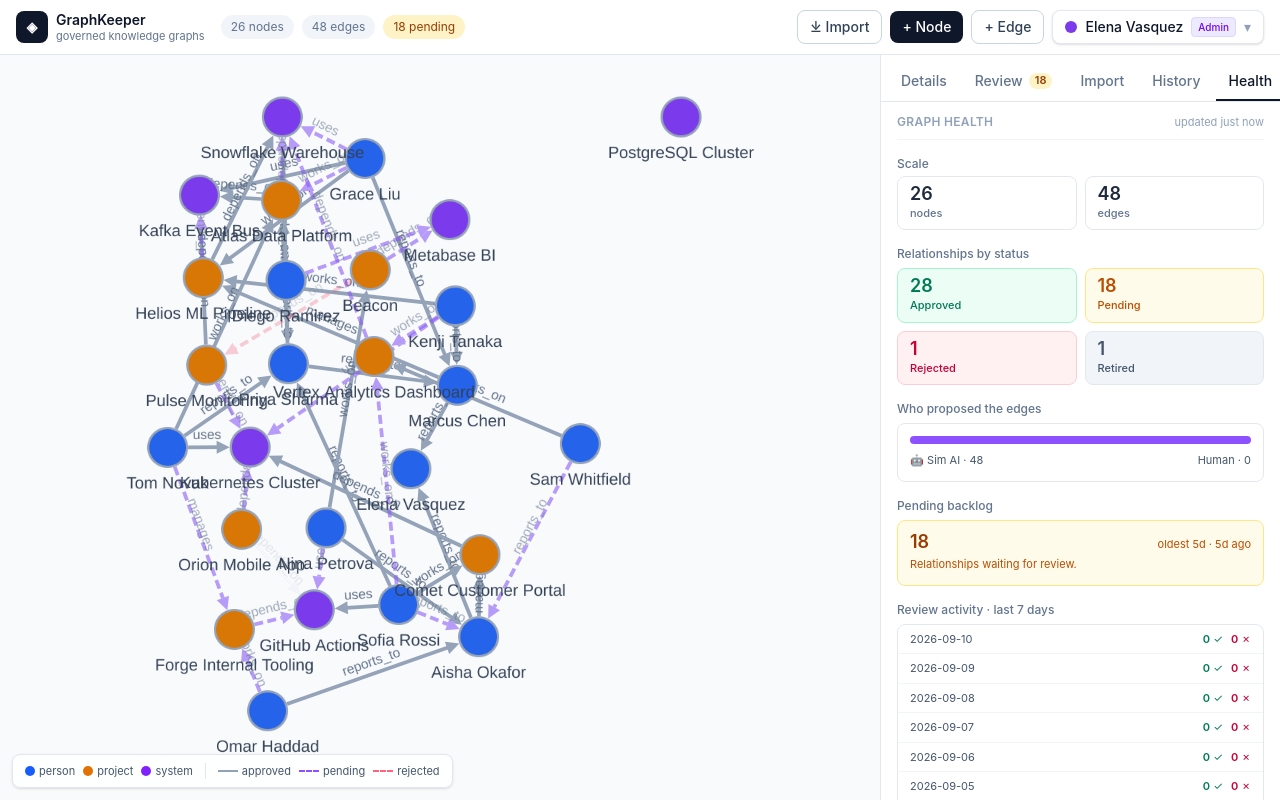
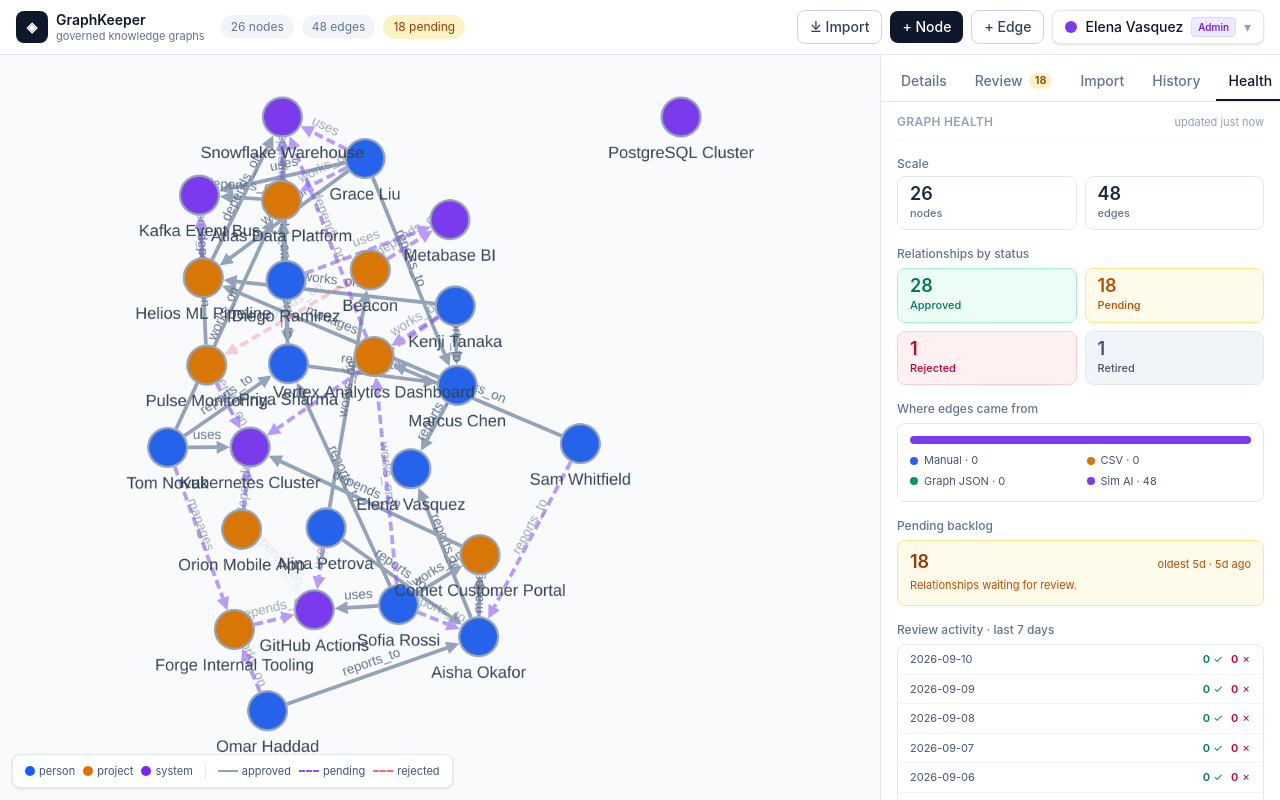
Before and after one commit to youngadults/graphkeeper, a Next.js app: page / in a window 1280 px wide. Both pictures are taken after a click on the button "Health". Built offline with nearby package versions, Linux system fonts and the light colour scheme.

Commit message:
feat(report): derive provenance from edge origin instead of proposed_by

```diff
--- a/src/app/api/export/report/route.ts
+++ b/src/app/api/export/report/route.ts
@@ -7,7 +7,8 @@ export const dynamic = "force-dynamic";
 /**
  * Validation / audit report — the compliance-evidence artifact. Read-only, so
  * every role may request it. Aggregates node/edge counts, status distribution,
- * provenance split (Sim AI vs human via `proposed_by`), the pending backlog, and
+ * provenance counts by origin (manual / csv / graph-json / sim-ai), the pending
+ * backlog, and
  * the last 30 days of approvals/rejections from the activity log.
  */
 export async function GET() {
--- a/src/components/panel/HealthPanel.tsx
+++ b/src/components/panel/HealthPanel.tsx
@@ -5,6 +5,7 @@ import type { GraphReport } from "@/lib/domain/report";
 import { api } from "@/lib/client/api";
 import { timeAgo } from "@/lib/client/format";
 import { useWorkspace } from "@/components/workspace/WorkspaceProvider";
+import { EDGE_ORIGINS, type EdgeOrigin } from "@/lib/domain/types";
 
 const STATUS_META: Array<{ key: keyof GraphReport["countsByStatus"]; label: string; tone: string }> = [
   { key: "approved", label: "Approved", tone: "bg-emerald-50 text-emerald-700 border-emerald-200" },
@@ -12,6 +13,13 @@ const STATUS_META: Array<{ key: keyof GraphReport["countsByStatus"]; label: stri
   { key: "rejected", label: "Rejected", tone: "bg-rose-50 text-rose-700 border-rose-200" },
   { key: "retired", label: "Retired", tone: "bg-slate-100 text-slate-600 border-slate-200" },
 ];
+
+const ORIGIN_META: Record<EdgeOrigin, { label: string; color: string }> = {
+  manual: { label: "Manual", color: "#2563eb" },
+  csv: { label: "CSV", color: "#d97706" },
+  "graph-json": { label: "Graph JSON", color: "#059669" },
+  "sim-ai": { label: "Sim AI", color: "#7c3aed" },
+};
 
 /** Graph health panel — glanceable compliance/audit snapshot from the export report. */
 export default function HealthPanel() {
@@ -45,8 +53,7 @@ export default function HealthPanel() {
   }
 
   const { countsByStatus: counts, provenance, pendingBacklog: backlog } = report;
-  const totalProvenance = provenance.simAi + provenance.human;
-  const aiPct = totalProvenance === 0 ? 0 : Math.round((provenance.simAi / totalProvenance) * 100);
+  const totalProvenance = Object.values(provenance).reduce((a, b) => a + b, 0);
   // Final 7 timeline points (most recent first on screen).
   const recent = report.timeline.slice(-7).reverse();
 
@@ -82,15 +89,36 @@ export default function HealthPanel() {
       </div>
 
       <div>
-        <p className="text-xs font-medium text-slate-500">Who proposed the edges</p>
+        <p className="text-xs font-medium text-slate-500">Where edges came from</p>
         <div className="mt-1.5 rounded-lg border border-slate-200 p-3">
-          <div className="mb-2 h-2 w-full overflow-hidden rounded-full bg-slate-100">
-            <div className="h-full bg-violet-500" style={{ width: `${aiPct}%` }} />
-          </div>
-          <div className="flex justify-between text-[11px] text-slate-600">
-            <span>🤖 Sim AI · {provenance.simAi}</span>
-            <span>Human · {provenance.human}</span>
-          </div>
+          {totalProvenance === 0 ? (
+            <p className="text-[11px] text-slate-500">No edges yet.</p>
+          ) : (
+            <>
+              <div className="mb-2 flex h-2 w-full overflow-hidden rounded-full bg-slate-100">
+                {EDGE_ORIGINS.map((origin) => (
+                  <div
+                    key={origin}
+                    style={{
+                      width: `${(provenance[origin] / totalProvenance) * 100}%`,
+                      backgroundColor: ORIGIN_META[origin].color,
+                    }}
+                  />
+                ))}
+              </div>
+              <div className="grid grid-cols-2 gap-x-3 gap-y-1 text-[11px] text-slate-600">
+                {EDGE_ORIGINS.map((origin) => (
+                  <span key={origin} className="flex items-center gap-1.5">
+                    <span
+                      className="inline-block h-2 w-2 rounded-full"
+                      style={{ backgroundColor: ORIGIN_META[origin].color }}
+                    />
+                    {ORIGIN_META[origin].label} · {provenance[origin]}
+                  </span>
+                ))}
+              </div>
+            </>
+          )}
         </div>
       </div>
 
--- a/src/lib/domain/report.ts
+++ b/src/lib/domain/report.ts
@@ -1,4 +1,10 @@
-import { SIM_AI, type ActivityAction, type ActivityEntry, type GraphEdge } from "./types";
+import {
+  EDGE_ORIGINS,
+  type ActivityAction,
+  type ActivityEntry,
+  type EdgeOrigin,
+  type GraphEdge,
+} from "./types";
 
 /**
  * Maximum number of edges serialized in a graph export. Beyond this the export
@@ -20,10 +26,8 @@ export interface StatusCounts {
   retired: number;
 }
 
-export interface ProvenanceSplit {
-  simAi: number;
-  human: number;
-}
+/** Edge counts keyed by provenance origin (manual / csv / graph-json / sim-ai). */
+export type ProvenanceCounts = Record<EdgeOrigin, number>;
 
 /** One `approve` or `reject` decision recorded for a day. */
 export interface TimelinePoint {
@@ -46,13 +50,11 @@ export interface GraphReport {
   nodeCount: number;
   edgeCount: number;
   countsByStatus: StatusCounts;
-  provenance: ProvenanceSplit;
+  provenance: ProvenanceCounts;
   pendingBacklog: PendingBacklog;
   /** Approvals and rejections per day over the last 30 days. */
   timeline: TimelinePoint[];
 }
-
-export const SIM_AI_ACTOR = SIM_AI;
 
 function dayKey(iso: string): string {
   // Local calendar day of the timestamp (server timezone).
@@ -63,8 +65,11 @@ function dayKey(iso: string): string {
   return `${year}-${month}-${day}`;
 }
 
-export function isHumanProposed(edge: GraphEdge): boolean {
-  return edge.proposedBy !== SIM_AI;
+/** Zero-filled origin counter in canonical EDGE_ORIGINS order. */
+function zeroProvenance(): ProvenanceCounts {
+  const counts = {} as ProvenanceCounts;
+  for (const origin of EDGE_ORIGINS) counts[origin] = 0;
+  return counts;
 }
 
 /**
@@ -78,14 +83,12 @@ export function buildGraphReport(
   generatedAt = new Date().toISOString(),
 ): GraphReport {
   const countsByStatus: StatusCounts = { pending: 0, approved: 0, rejected: 0, retired: 0 };
-  let simAi = 0;
-  let human = 0;
+  const provenance = zeroProvenance();
   let oldestPendingAt: string | null = null;
 
   for (const edge of edges) {
     countsByStatus[edge.status] += 1;
-    if (isHumanProposed(edge)) human += 1;
-    else simAi += 1;
+    provenance[edge.origin] += 1;
     if (edge.status === "pending" && (oldestPendingAt === null || edge.createdAt < oldestPendingAt)) {
       oldestPendingAt = edge.createdAt;
     }
@@ -127,7 +130,7 @@ export function buildGraphReport(
     nodeCount: nodes.length,
     edgeCount: edges.length,
     countsByStatus,
-    provenance: { simAi, human },
+    provenance,
     pendingBacklog: {
       count: pendingCount,
       oldestPendingAgeDays,
```
Also changed, not shown: 2 other files (tests, documents, lock files or other folders).
